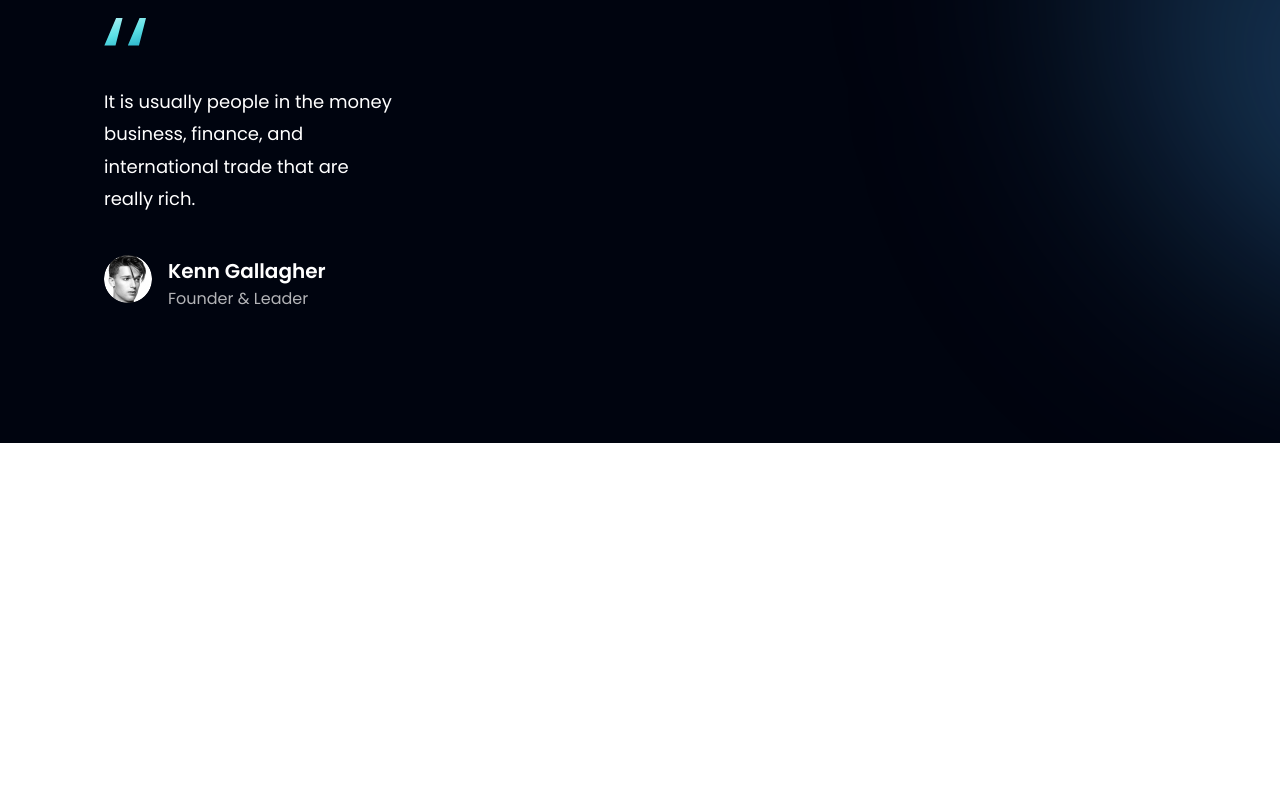
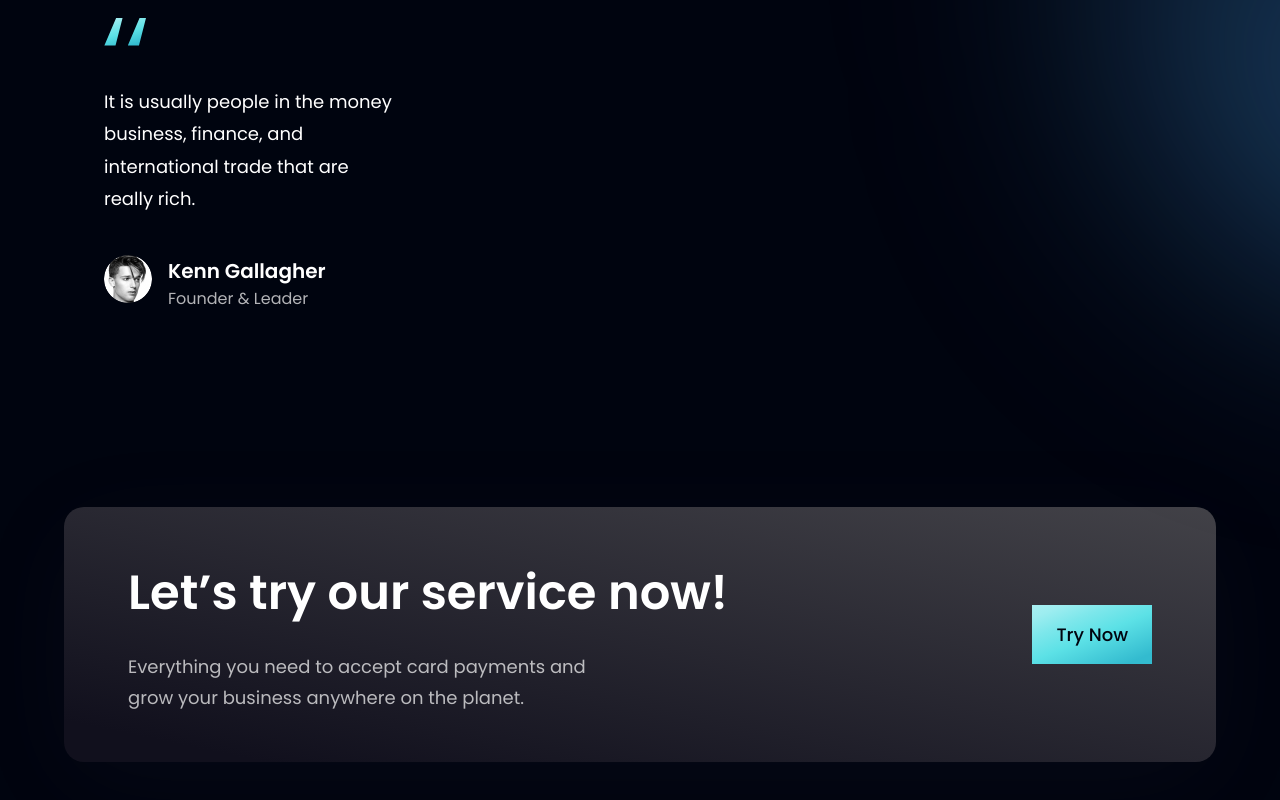
Before and after one commit to nataliiasolomchak21/transactify, a React (Vite) app in the folder transactify/: page / in a window 1280 px wide. Shown: the part 3404-4204 px from the top of the page. Before the commit the page ends 3847 px from the top, so only its background shows below. Built offline with nearby package versions, Linux system fonts and the light colour scheme.

Commit message:
feat: Add CTA section

```diff
--- a/transactify/src/components/CTA.jsx
+++ b/transactify/src/components/CTA.jsx
@@ -1,11 +1,20 @@
-import React from 'react'
+import styles from "../style";
+import Button from "./Button";
 
-const CTA = () => {
-  return (
-    <div>
+const CTA = () => (
+  <section className={`${styles.flexCenter} ${styles.marginY} ${styles.padding} sm:flex-row flex-col bg-black-gradient-2 rounded-[20px] box-shadow`}>
+    <div className="flex-1 flex flex-col">
+      <h2 className={styles.heading2}>Let’s try our service now!</h2>
+      <p className={`${styles.paragraph} max-w-[470px] mt-5`}>
+        Everything you need to accept card payments and grow your business
+        anywhere on the planet.
+      </p>
+    </div>
 
+    <div className={`${styles.flexCenter} sm:ml-10 ml-0 sm:mt-0 mt-10`}>
+      <Button />
     </div>
-  )
-}
+  </section>
+);
 
-export default CTA
+export default CTA;
```
